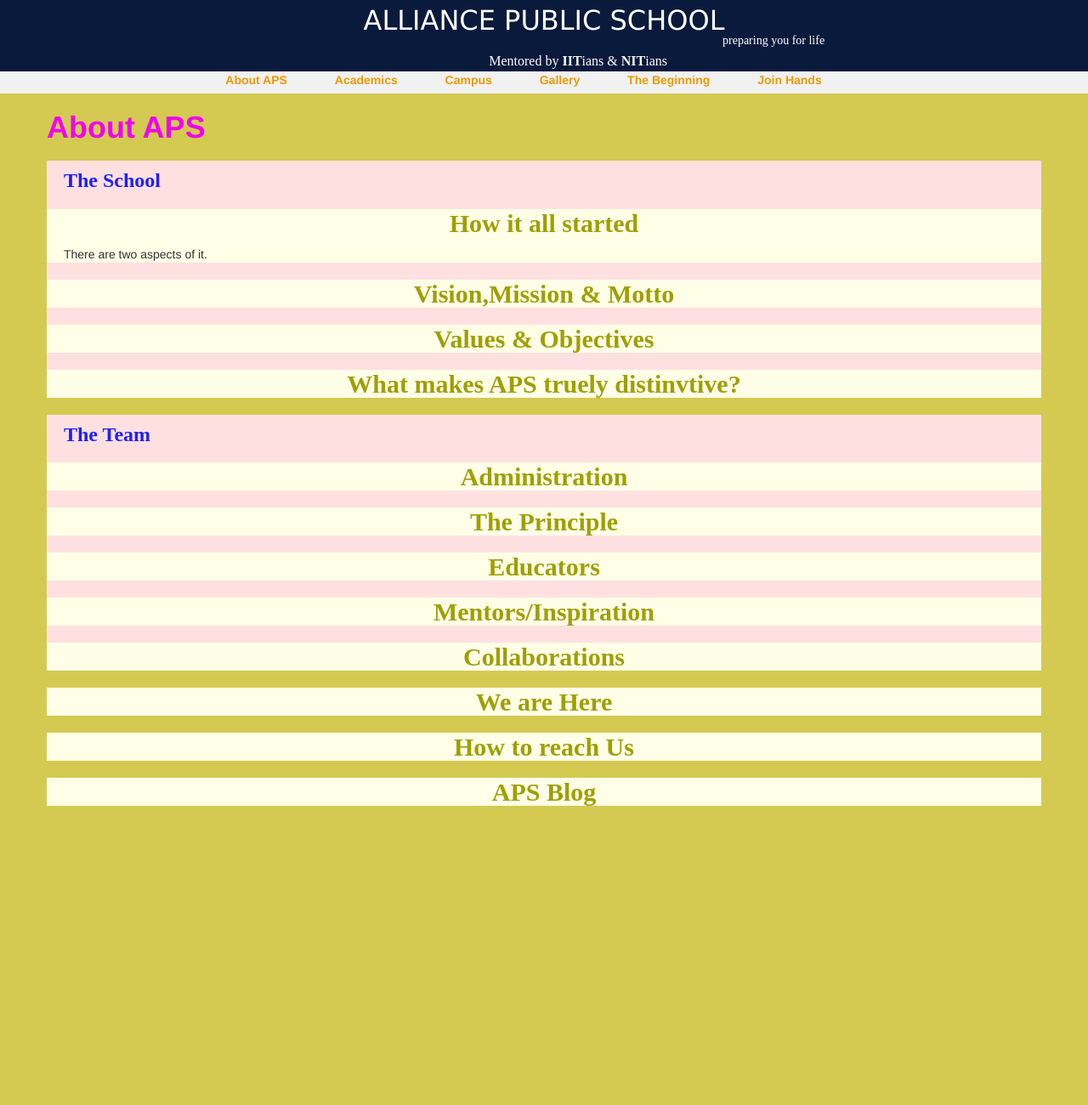
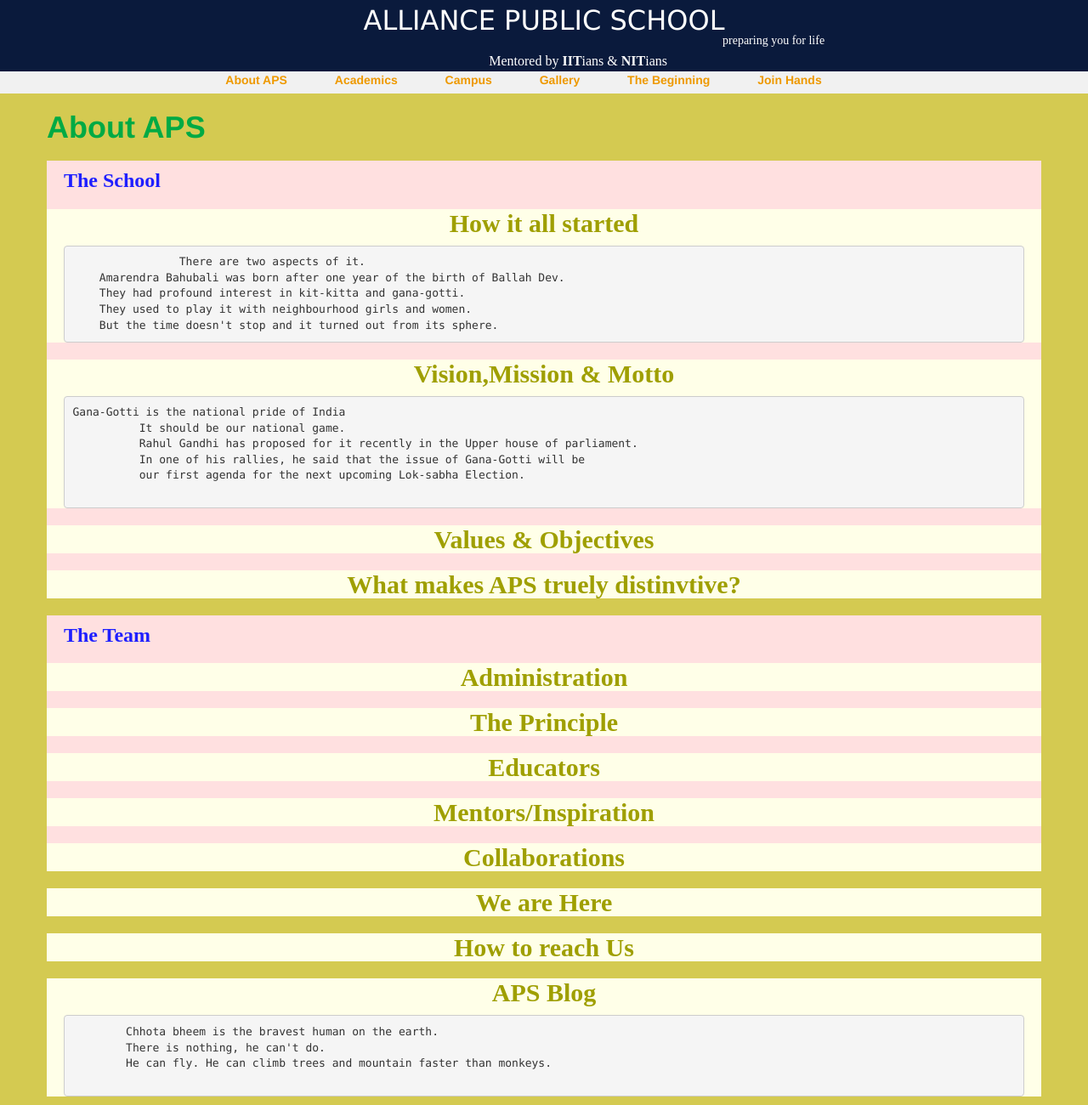
Before and after one commit to aps-ekpahal/APS, a plain HTML site: page index.html in a window 1280 px wide. Shown: the part 17-1317 px from the top of the page at 85% size. Before the commit the page ends 975 px from the top, so only its background shows below. Drawn offline with Linux system fonts and the light colour scheme; files whose address does not match are found by name.

Commit message:
created first version of About APS

```diff
--- a/index.html
+++ b/index.html
@@ -223,11 +223,22 @@
 	<div class="blk">
 	<h3 class="head2">The School</h2>
 	<div class="blok">
-		<h2 class="head3" id="a1">How it all started</h3>
+		<h2 class="head3" id="a1">How it all started</h3><pre>
 		There are two aspects of it.
+    Amarendra Bahubali was born after one year of the birth of Ballah Dev.
+    They had profound interest in kit-kitta and gana-gotti.
+    They used to play it with neighbourhood girls and women.
+    But the time doesn't stop and it turned out from its sphere.
+</pre>
 	</div>
 	<div class="blok">
 		<h2 class="head3" id="a2">Vision,Mission & Motto</h3>
+    <pre>Gana-Gotti is the national pride of India
+          It should be our national game.
+          Rahul Gandhi has proposed for it recently in the Upper house of parliament.
+          In one of his rallies, he said that the issue of Gana-Gotti will be
+          our first agenda for the next upcoming Lok-sabha Election.
+    </pre>
 	</div>
 	<div class="blok">
 		<h2 class="head3" id="a3">Values & Objectives</h3>
@@ -266,6 +277,11 @@
 	<div class="blk">
 		<div class="blok">
 			<h2 class="head3" id="a12">APS Blog</h3>
+      <pre>
+        Chhota bheem is the bravest human on the earth.
+        There is nothing, he can't do.
+        He can fly. He can climb trees and mountain faster than monkeys.
+      </pre>
 		</div>
 	</div>
 </div>
--- a/inner_content.css
+++ b/inner_content.css
@@ -1,5 +1,5 @@
 .head1{
-	color: #f000f0;
+	color: #00aa44;
 	text-shadow: #
 
 }
```
